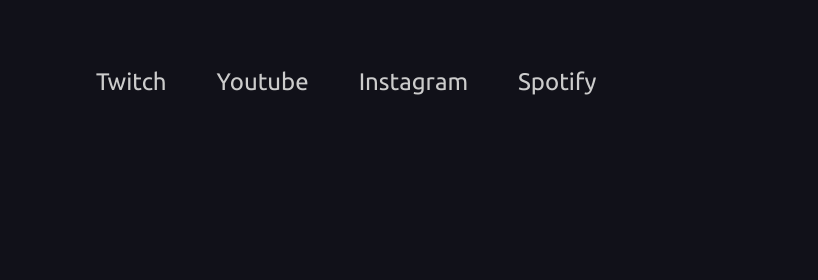
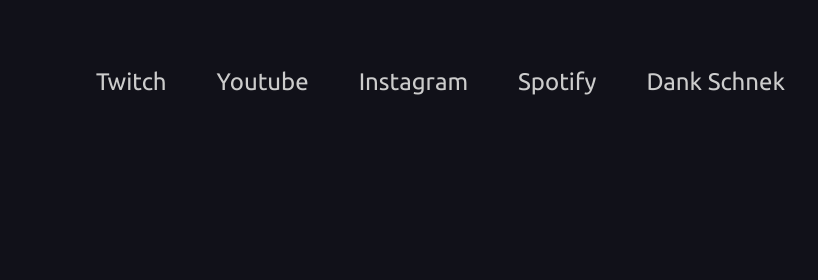
Before and after one commit to kekington123/kekingtonxd.github.io, a plain HTML site: page index.html in a window 1280 px wide. Shown: the top 280 px of the page, 118-936 px from the left. Drawn offline with Linux system fonts and the light colour scheme.

Commit message:
Update index.html

```diff
--- a/index.html
+++ b/index.html
@@ -39,6 +39,11 @@
                                 >Spotify</a
                             >
                         </li>
+                        <li>
+                            <a href="https://kekingtonxd.github.io/dank-schnek/"
+                                >Dank Schnek</a
+                            >
+                        </li>
                     </ul>
                 </nav>
             </header>
```
